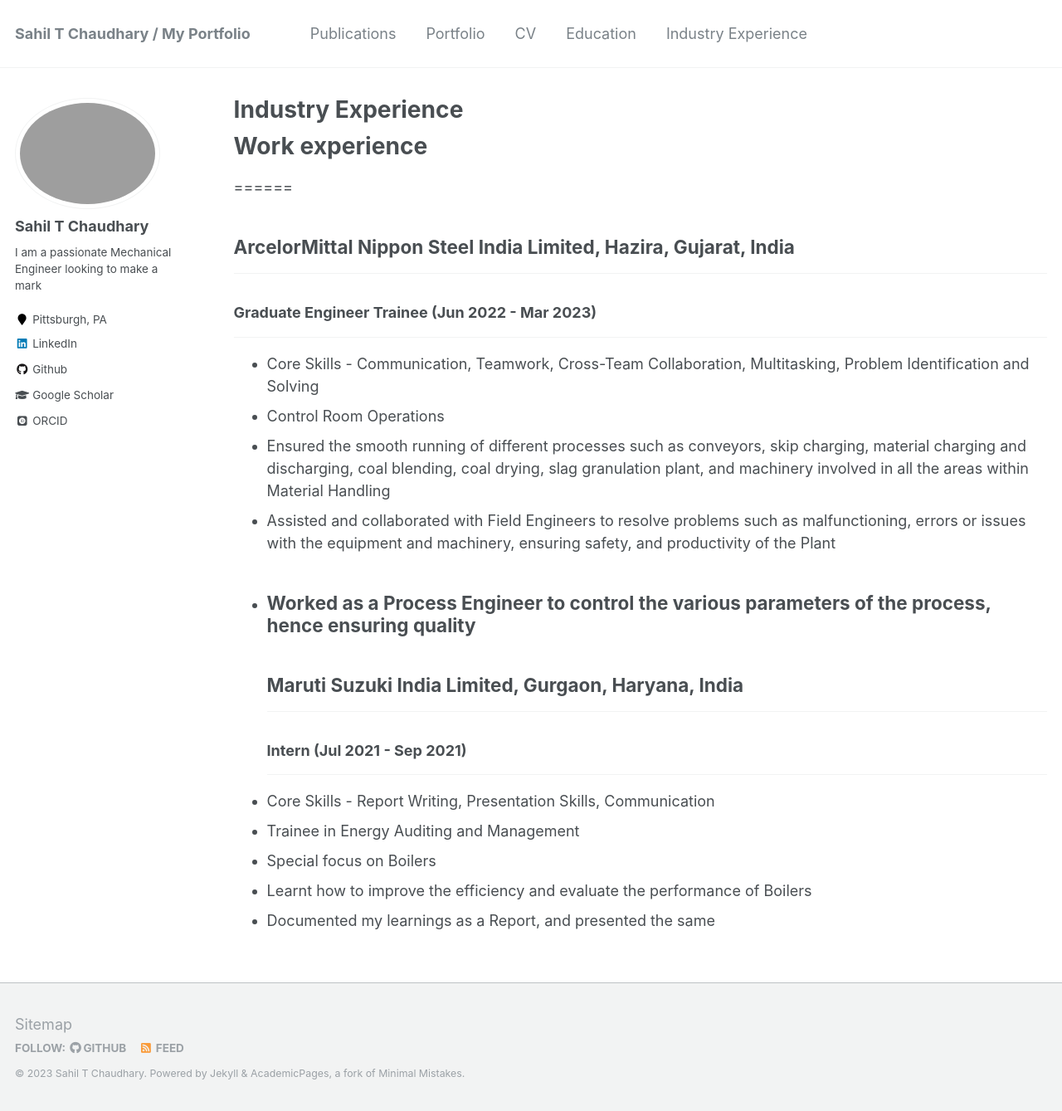
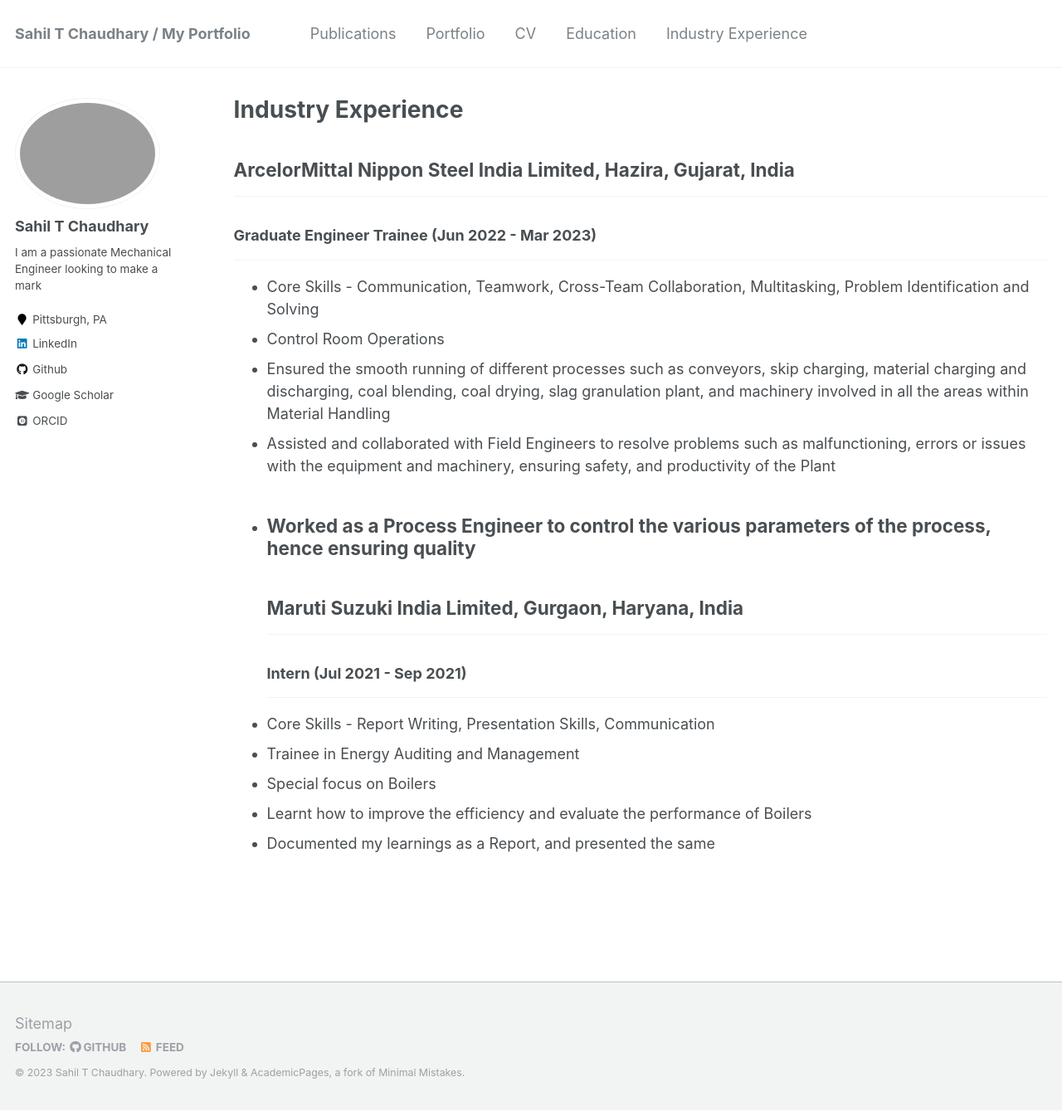
Before and after one commit to SahilTChaudhary/sahiltchaudhary.github.io, a Jekyll site: the page built from _pages/industryexperience.md, in a window 1280 px wide and 1339 px high. Shown: the whole window at 83% size. Built offline with Jekyll 4.4.1, drawn with Linux system fonts in a browser that asks for light colours; some web fonts are replaced.

Commit message:
Modified headings

```diff
--- a/_pages/industryexperience.md
+++ b/_pages/industryexperience.md
@@ -9,8 +9,6 @@
 
 {% include base_path %}
 
-# Work experience
-======
 ## ArcelorMittal Nippon Steel India Limited, Hazira, Gujarat, India
 ---
 ### Graduate Engineer Trainee (Jun 2022 - Mar 2023)
```
Also changed, not shown: _pages/education.md (+0 -2 lines).
